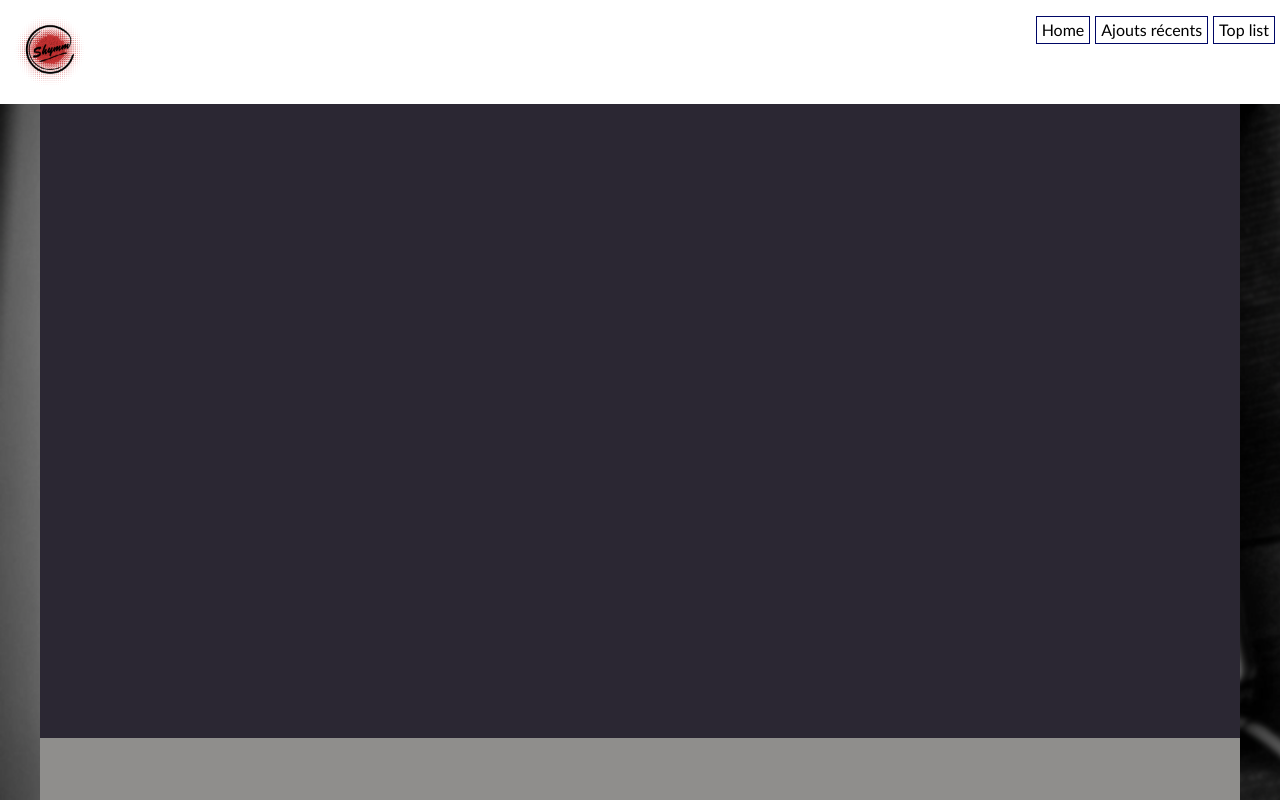
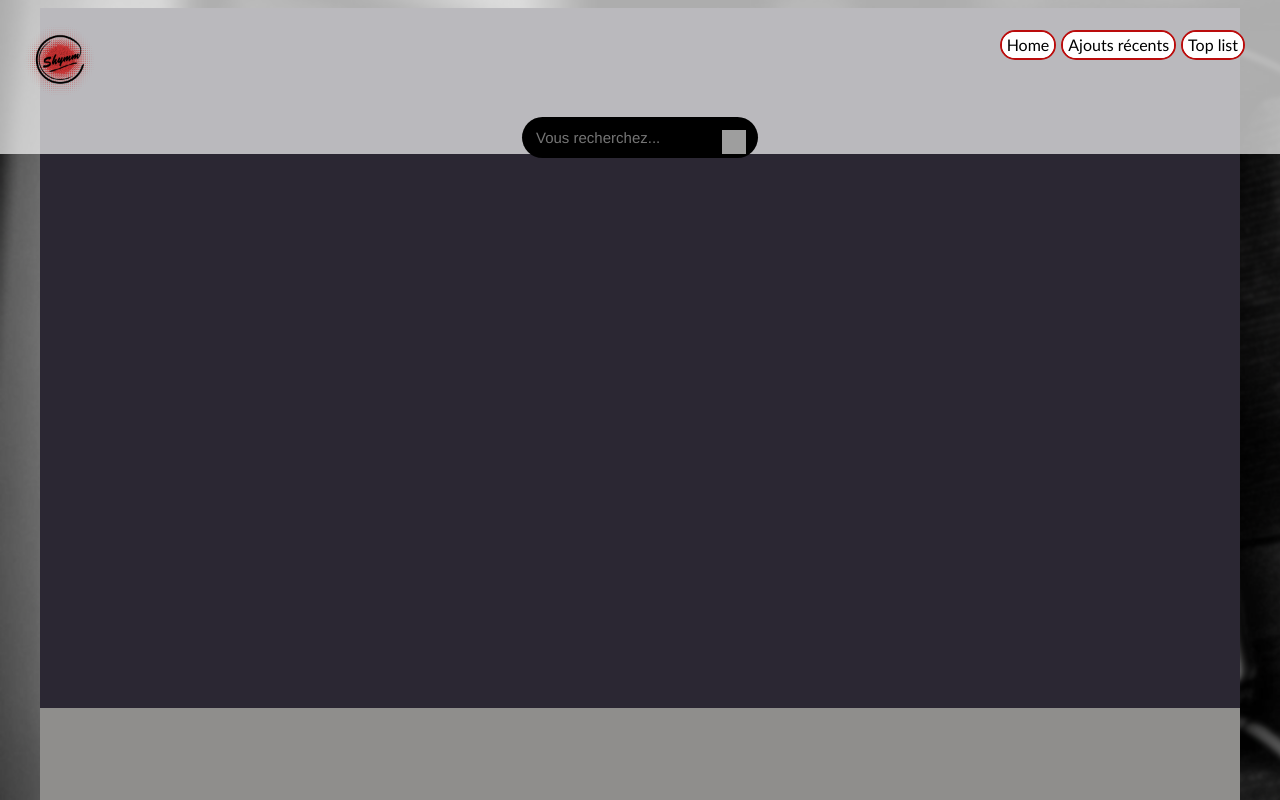
Before and after one commit to ctrauet/shymm, a plain HTML site: page home.html in a window 1280 px wide. Shown: the top 800 px of the page. Drawn offline with nearby package versions, Linux system fonts and the light colour scheme; no server answers; grey boxes are pictures that could not be loaded.

Commit message:
début day5

```diff
--- a/home.css
+++ b/home.css
@@ -5,7 +5,7 @@ body {
 }
 
 #haut {
-	background-color: #ffffff;
+	background-color: #ffffffad;
 	position:fixed;
         top: 0; /* vaut mieux fixer les valeurs par défaut pour ne pas avoir de mauvaises surprises */
         left: 0;
@@ -14,11 +14,11 @@ body {
 
 #bloc_page
 {
-    width: 300px;
+    width: 10px;
     /*margin: auto*/
-    top: 0;
-    left: 0;
-    padding: 60;
+    top: 10px;
+    left: 10px;
+    padding: 10px;
 }
 
 #bloc_page img{
@@ -31,6 +31,8 @@ body {
     background: black;
     border-radius:2em;
     display: inline;
+    text-align: center;
+    text-decoration: none;
     }
 
     #recherche .loupe {
@@ -57,22 +59,25 @@ body {
 .formulaire {
     width: 100%;
     text-align: center;
+
 }
 
 
 #navigation {
     list-style: none;
-    margin: 2;
-    padding: 0;
+    margin: 10px;
+    padding: 20px;
     float: right;
+
 
   }
 
   #navigation li {
     background: rgb(255, 255, 255) ;
-    color: #fff ;
-    border: 1px solid rgb(0, 7, 102) ;
-    margin-bottom: 1px ;
+    color: rgb(255, 255, 255) ;
+    border: 2px solid rgb(187, 12, 12) ;
+    margin-bottom: 2px ;
+    border-radius: 2em;
   }
 
   #navigation li a {
@@ -84,10 +89,12 @@ body {
     text-align: center ;
     text-decoration: none ;
     padding: 5px ;
+    border-radius: 2em;
+
   }
 
   #navigation li a:hover, #navigation li a:focus, #navigation li a:active {
-    background: rgb(0, 119, 255) ;
+    background: rgb(209, 8, 8) ;
     text-decoration: underline ;
   }
 
@@ -130,4 +137,5 @@ body {
       width:100%;
       padding-top:50px;
       height:50px;
+      text-align: center;
       }
--- a/home.html
+++ b/home.html
@@ -24,13 +24,14 @@
             <div id="bloc_page">
                     <img src="images/shymm.png" alt="Logo_page" title="Accueil" id="logo"/>
             </div>
-    </div>
+
             <div class="formulaire">
                     <form id="recherche" method="post">
                     <input name="saisie" type="text" placeholder="Vous recherchez..." required />
                     <input class="loupe" type="submit" value="" />
-        </form>
             </div>
+        </div>
+
 
 
 
@@ -47,10 +48,9 @@
             </il>
 
         </div>
-
+    </body>
     <footer>
-            <p>texte du footer</p>
+                <p>CONTACT</p>
+                <p>A PROPOS</p>
     </footer>
-
-    </body>
     </html>
```
Lines whose indentation alone changed are shown as unchanged.
